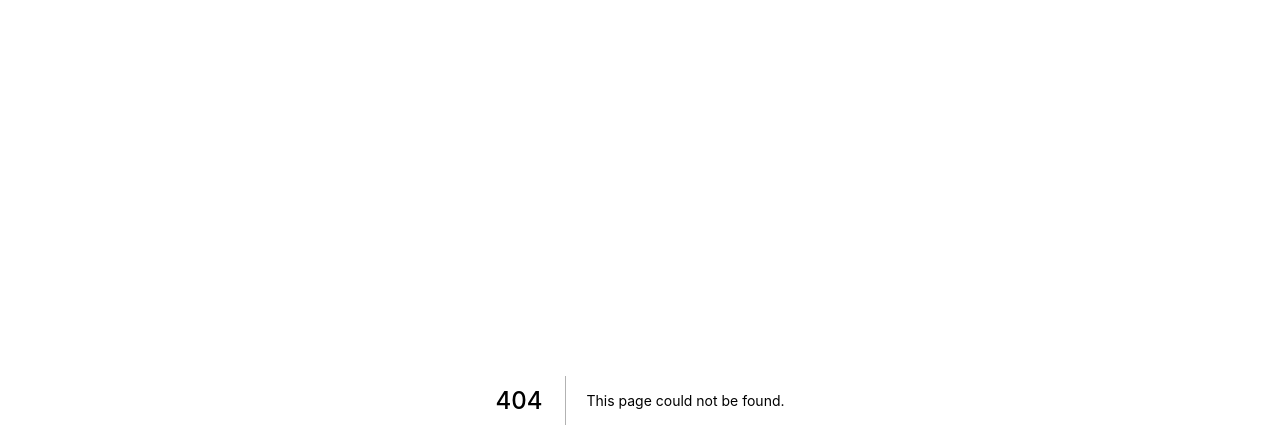
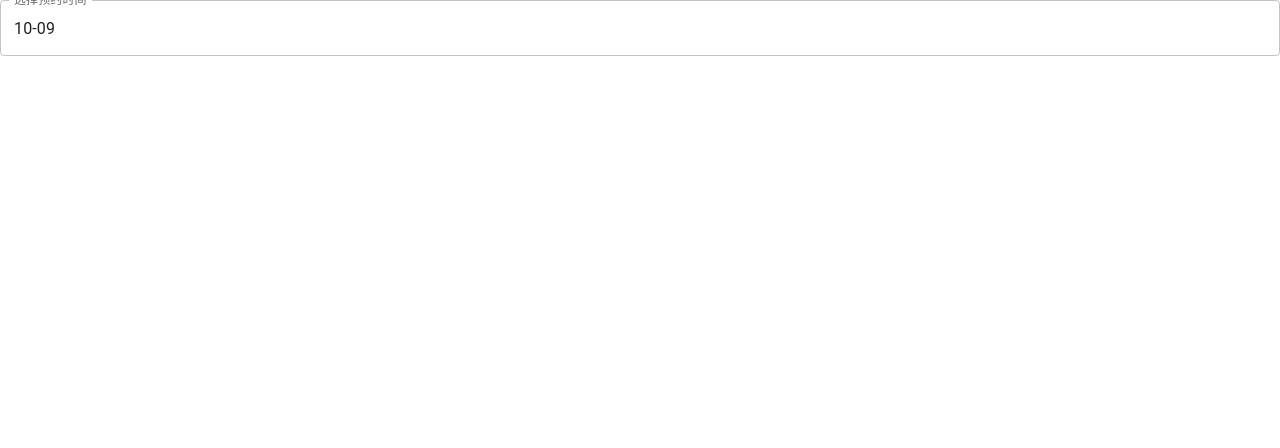
Before and after one commit to favorhau/gzhu_auto_box, a Next.js app: page /component/DatePicker in a window 1280 px wide. Before the commit this address had no page. Shown: the top 448 px of the page. Built offline with nearby package versions, Linux system fonts and the light colour scheme.

Commit message:
feat: add DatePicker

```diff
--- /dev/null
+++ b/pages/component/DatePicker.tsx
@@ -0,0 +1,26 @@
+import * as React from 'react';
+import dayjs, { Dayjs } from 'dayjs';
+import Stack from '@mui/material/Stack';
+import TextField from '@mui/material/TextField';
+import { LocalizationProvider } from '@mui/x-date-pickers/LocalizationProvider';
+import { AdapterDayjs } from '@mui/x-date-pickers/AdapterDayjs';
+import { MobileDatePicker } from '@mui/x-date-pickers/MobileDatePicker';
+
+export default function DatePicker(props: any) {
+
+  const { date, handleDateChange } = props;
+
+  return (
+    <LocalizationProvider dateAdapter={AdapterDayjs}>
+      <Stack spacing={3}>
+        <MobileDatePicker
+          label="选择预约时间"
+          inputFormat="MM-DD"
+          value={date}
+          onChange={handleDateChange}
+          renderInput={(params) => <TextField {...params} />}
+        />
+      </Stack>
+    </LocalizationProvider>
+  );
+}
```
